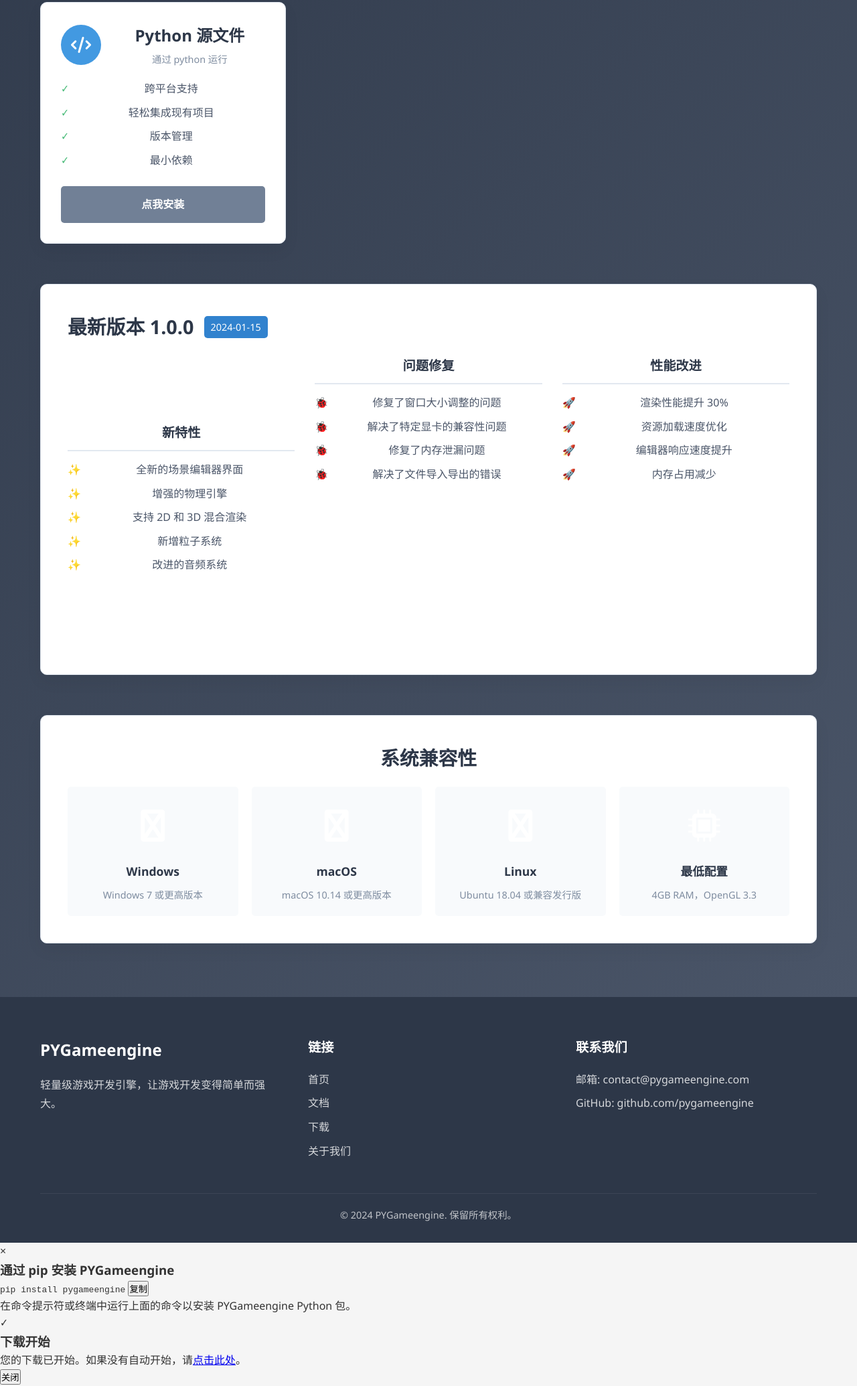
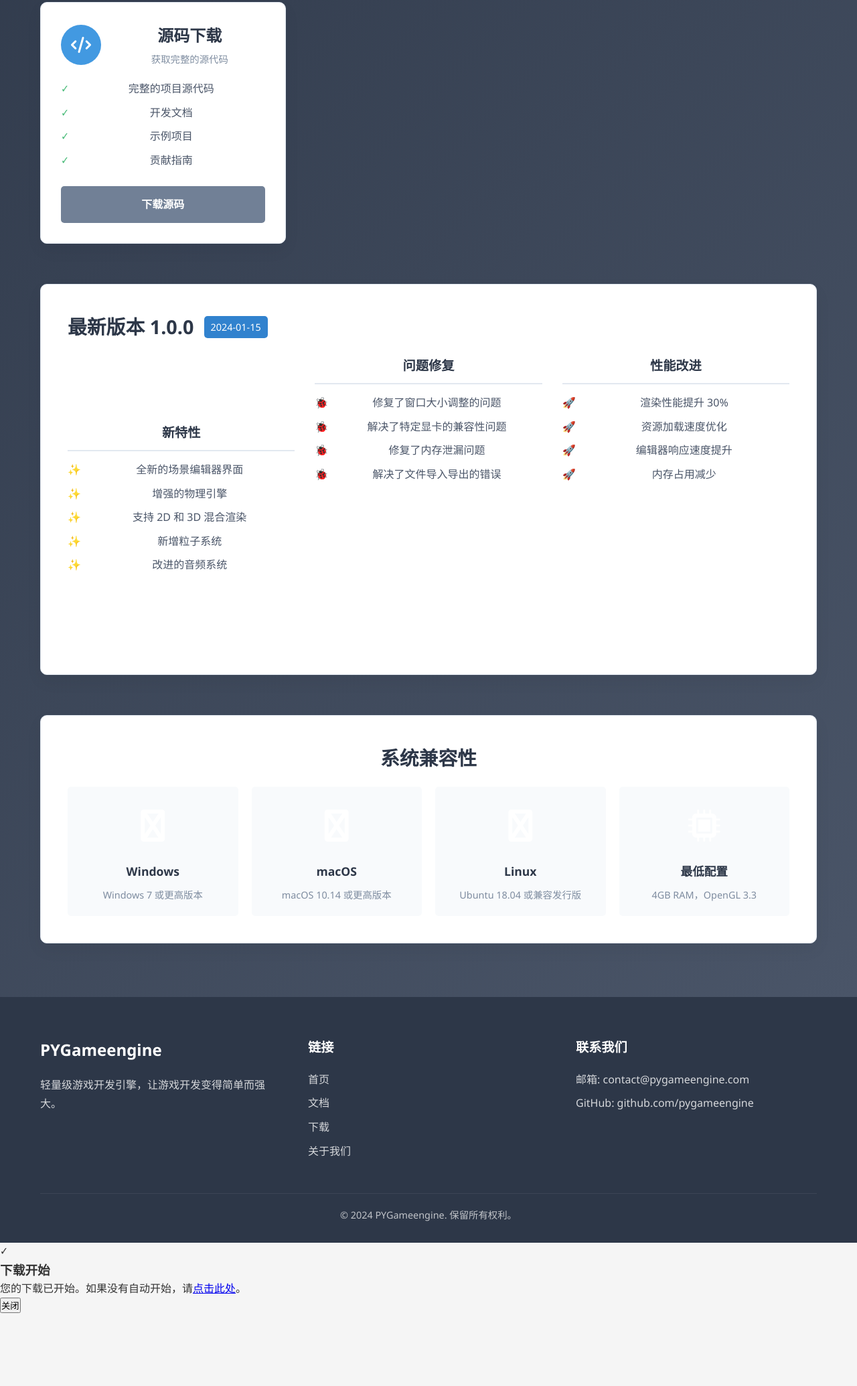
Before and after one commit to PYGameengine/PYGameengine.github.io, a plain HTML site: page download.html in a window 1280 px wide. Shown: the part 674-2744 px from the top of the page at 67% size. After the commit the page ends 2637 px from the top, so only its background shows below. Drawn offline with Linux system fonts and the light colour scheme.

Commit message:
Update download.html

```diff
--- a/download.html
+++ b/download.html
@@ -378,26 +378,26 @@
                     <a href="#" class="download-btn" onclick="trackDownload('Linux')">下载 Linux 版本</a>
                 </div>
 
-                <!-- Python 包 -->
+                <!-- 源码下载 -->
                 <div class="download-card">
                     <div class="download-card-header">
                         <div class="download-card-icon">
                             <i class="fa fa-code"></i>
                         </div>
                         <div class="download-card-title">
-                            <h3>Python 源文件</h3>
-                            <p>通过 python 运行</p>
+                            <h3>源码下载</h3>
+                            <p>获取完整的源代码</p>
                         </div>
                     </div>
                     <div class="download-card-body">
                         <ul>
-                            <li>跨平台支持</li>
-                            <li>轻松集成现有项目</li>
-                            <li>版本管理</li>
-                            <li>最小依赖</li>
+                            <li>完整的项目源代码</li>
+                            <li>开发文档</li>
+                            <li>示例项目</li>
+                            <li>贡献指南</li>
                         </ul>
                     </div>
-                    <a href="#" class="download-btn secondary" onclick="showInstallationCommand()">点我安装</a>
+                    <a href="https://github.com/PYGameengine/PYGameengine.github.io/releases/download/releases/PYGameengine.source.zip" class="download-btn secondary" target="_blank">下载源码</a>
                 </div>
             </div>
 
@@ -485,7 +485,7 @@
                     <h5>链接</h5>
                     <ul>
                         <li><a href="index.html">首页</a></li>
-                        <li><a href="docs.html">文档</a></li>
+                        <li><a href="docs/index.html">文档</a></li>
                         <li><a href="download.html">下载</a></li>
                         <li><a href="about.html">关于我们</a></li>
                     </ul>
@@ -502,19 +502,6 @@
         </div>
     </footer>
 
-    <!-- 安装命令模态框 -->
-    <div id="installation-modal" class="modal">
-        <div class="modal-content">
-            <span class="close-modal">&times;</span>
-            <h3>通过 pip 安装 PYGameengine</h3>
-            <div class="code-example">
-                <code id="installation-command">pip install pygameengine</code>
-                <button id="copy-button" onclick="copyToClipboard()">复制</button>
-            </div>
-            <p>在命令提示符或终端中运行上面的命令以安装 PYGameengine Python 包。</p>
-        </div>
-    </div>
-
     <!-- 下载成功模态框 -->
     <div id="download-success-modal" class="modal">
         <div class="modal-content">
@@ -528,23 +515,9 @@
     <script src="scripts.js"></script>
     <script>
         // 下载功能相关脚本
-        const installationModal = document.getElementById('installation-modal');
         const downloadSuccessModal = document.getElementById('download-success-modal');
-        const closeModalButtons = document.querySelectorAll('.close-modal');
         const closeSuccessModalBtn = document.querySelector('.close-modal-btn');
         const downloadAltLink = document.getElementById('download-alt-link');
-
-        // 显示安装命令模态框
-        function showInstallationCommand() {
-            installationModal.style.display = 'flex';
-        }
-
-        // 关闭安装命令模态框
-        closeModalButtons.forEach(button => {
-            button.addEventListener('click', () => {
-                installationModal.style.display = 'none';
-            });
-        });
 
         // 关闭成功模态框
         function closeSuccessModal() {
@@ -553,31 +526,10 @@
 
         // 点击模态框外部关闭
         window.addEventListener('click', (event) => {
-            if (event.target === installationModal) {
-                installationModal.style.display = 'none';
-            }
             if (event.target === downloadSuccessModal) {
                 downloadSuccessModal.style.display = 'none';
             }
         });
-
-        // 复制命令到剪贴板
-        function copyToClipboard() {
-            const commandText = document.getElementById('installation-command').textContent;
-            navigator.clipboard.writeText(commandText).then(() => {
-                const copyButton = document.getElementById('copy-button');
-                const originalText = copyButton.textContent;
-                copyButton.textContent = '已复制!';
-                copyButton.style.backgroundColor = '#48bb78';
-
-                setTimeout(() => {
-                    copyButton.textContent = originalText;
-                    copyButton.style.backgroundColor = '#4299e1';
-                }, 2000);
-            }).catch(err => {
-                console.error('复制失败: ', err);
-            });
-        }
 
         // 跟踪下载
         function trackDownload(platform) {
@@ -607,7 +559,7 @@
             // 初始化下载按钮
             const downloadButtons = document.querySelectorAll('.download-btn');
             downloadButtons.forEach(button => {
-                if (!button.hasAttribute('onclick')) {
+                if (!button.hasAttribute('onclick') && !button.hasAttribute('href')) {
                     button.addEventListener('click', function(e) {
                         e.preventDefault();
                         alert('下载功能正在准备中，请稍后再试。');
```
